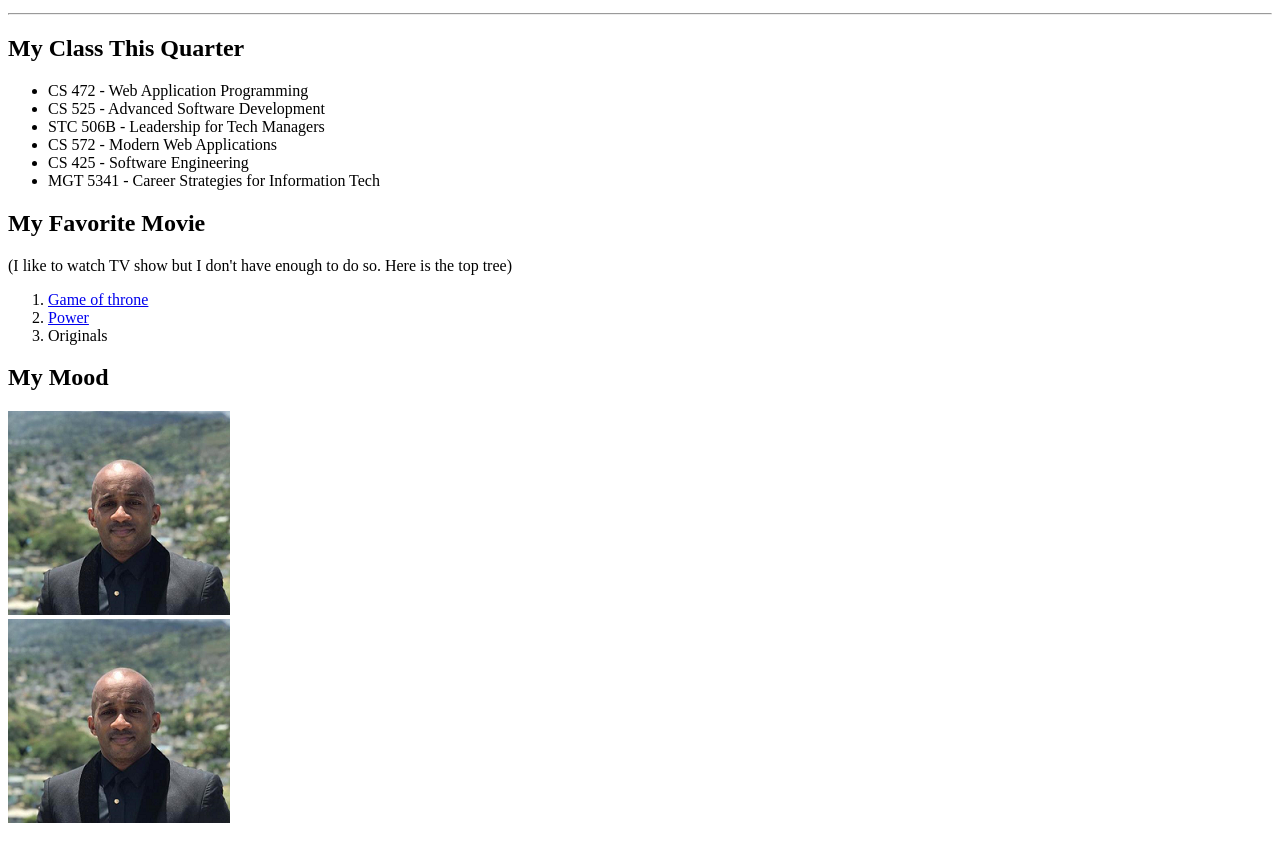
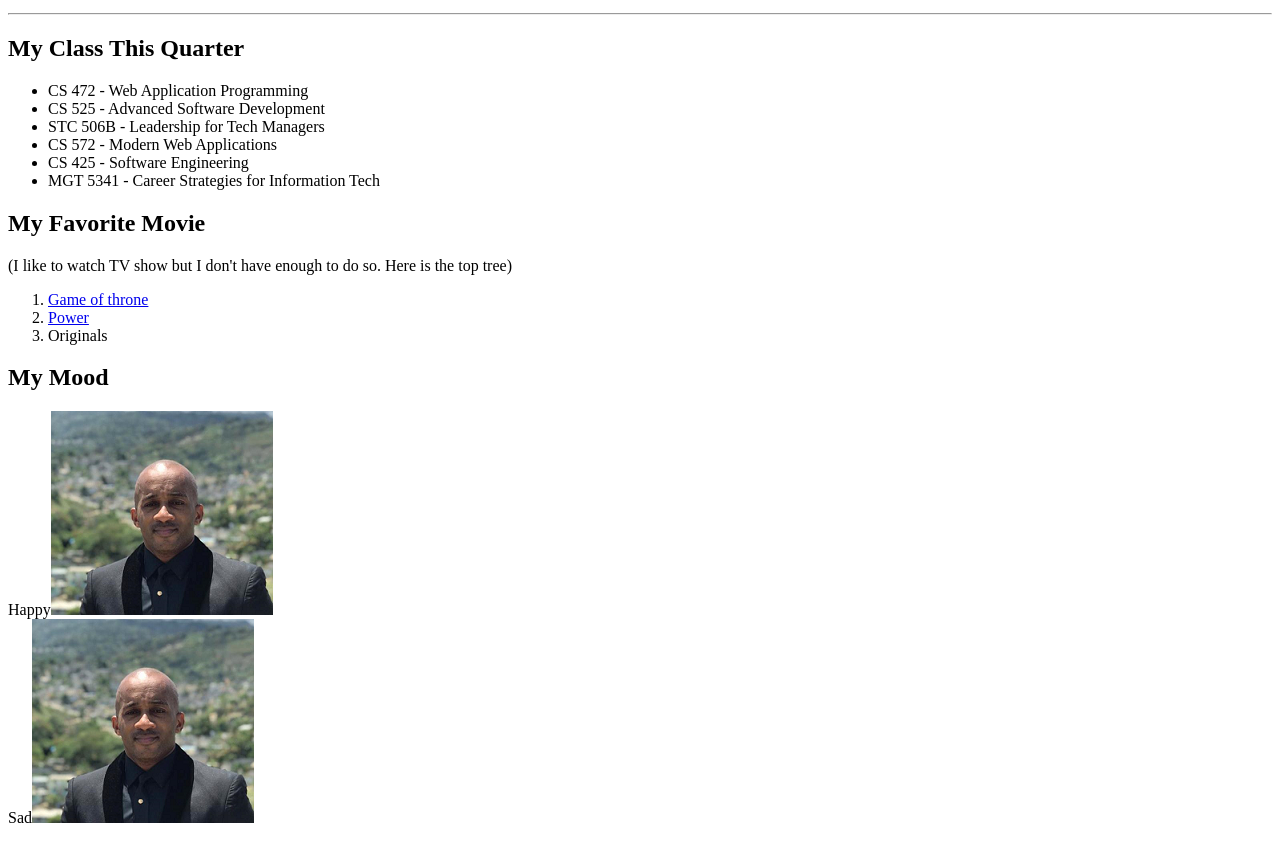
Before and after one commit to ecadet-mum/WAP, a plain HTML site: page aboutme.html in a window 1280 px wide. Shown: the part 101-945 px from the top of the page. Drawn offline with Linux system fonts and the light colour scheme.

Commit message:
Update aboutme.html

```diff
--- a/aboutme.html
+++ b/aboutme.html
@@ -36,8 +36,8 @@
 
 <h2> My Mood </h2>
 <div>
-  <div><img src="EmmanuelCadet.png" alt="Emmanuel Cadet"> </div>
-  <div><img src="EmmanuelCadet.png" alt="Emmanuel Cadet"> </div>
+  <div>Happy<img src="EmmanuelCadet.png" alt="Emmanuel Cadet"> </div>
+  <div>Sad<img src="EmmanuelCadet.png" alt="Emmanuel Cadet"> </div>
 </div>
 
 <h2>Fun Facts About My Neighbors </h2>
```
